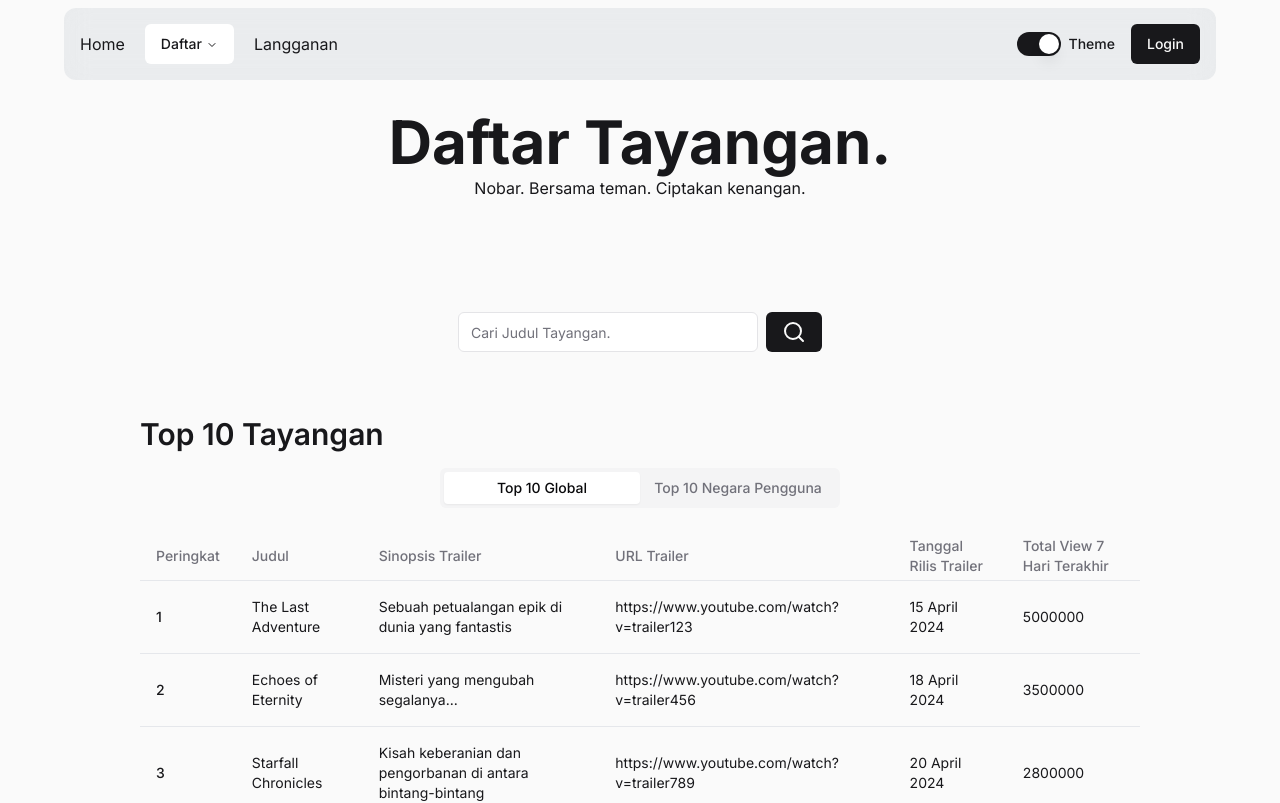
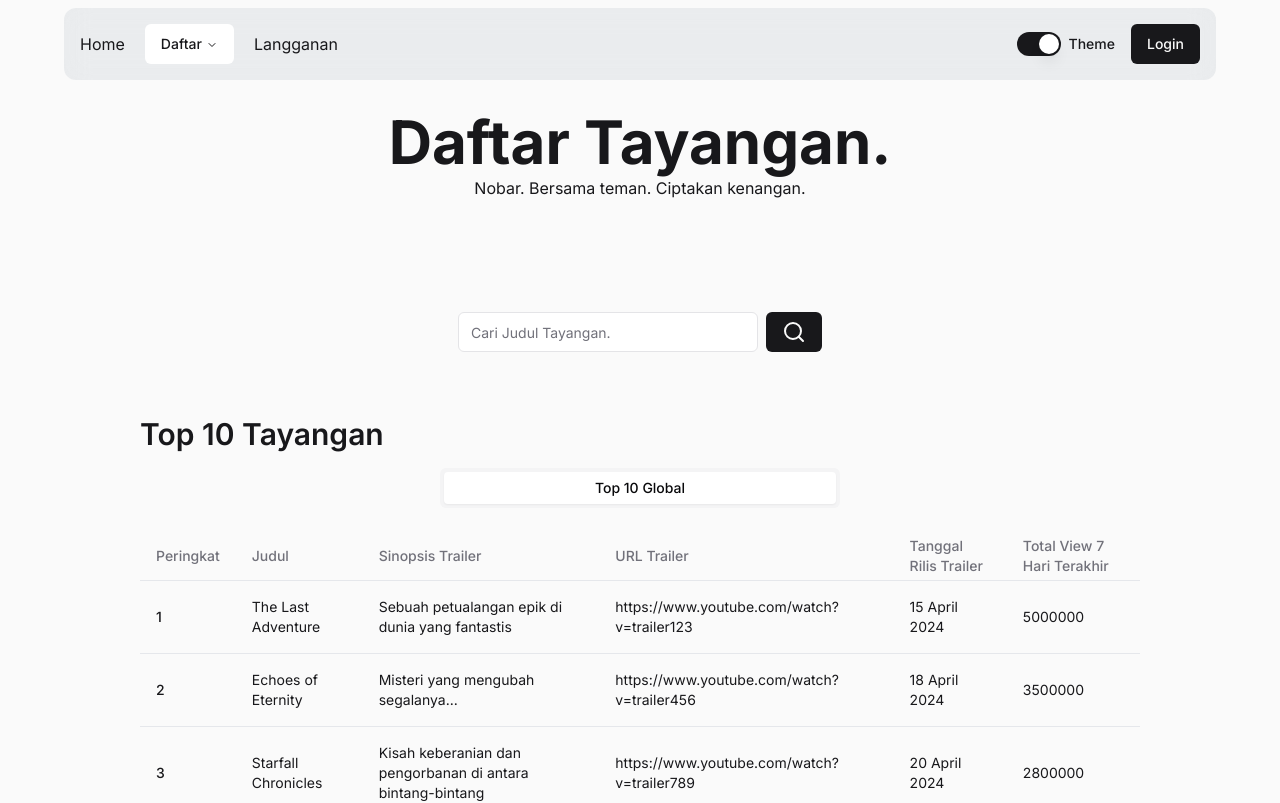
Before and after one commit to Pacilflix-D2/pacilflix, a Next.js app: page /tayangan in a window 1280 px wide. Shown: the top 803 px of the page. Built offline with nearby package versions, Linux system fonts and the light colour scheme.

Commit message:
fix: top 10 tayangan

```diff
--- a/src/modules/TayanganModule/sections/Top10Tayangan.tsx
+++ b/src/modules/TayanganModule/sections/Top10Tayangan.tsx
@@ -28,11 +28,15 @@ const Top10Tayangan = () => {
         defaultValue="top-10-global"
         className="min-w-[400px] w-full flex flex-col gap-4"
       >
-        <TabsList className="max-w-[400px] mx-auto grid w-full grid-cols-2">
+        <TabsList
+          className={`max-w-[400px] mx-auto grid w-full ${isAuthenticated ? 'grid-cols-2' : 'grid-cols-1'}`}
+        >
           <TabsTrigger value="top-10-global">Top 10 Global</TabsTrigger>
-          <TabsTrigger value="top-10-negara-pengguna">
-            Top 10 Negara Pengguna
-          </TabsTrigger>
+          {isAuthenticated && (
+            <TabsTrigger value="top-10-negara-pengguna">
+              Top 10 Negara Pengguna
+            </TabsTrigger>
+          )}
         </TabsList>
 
         <TabsContent value="top-10-global">
```
